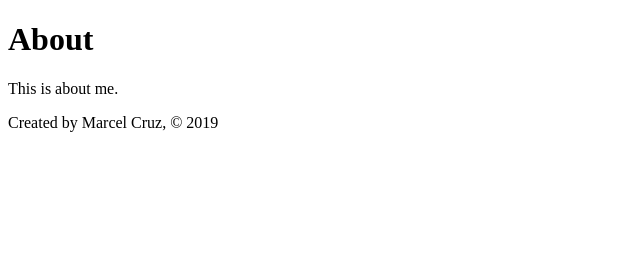
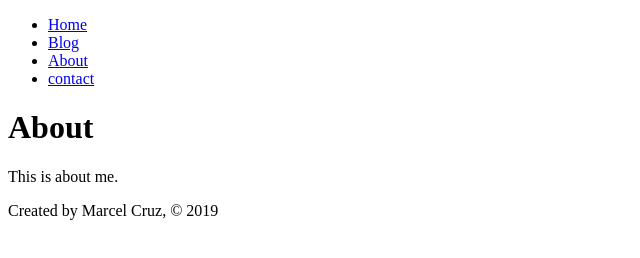
Before and after one commit to marcelscruz/gatsby-bootcamp, a Gatsby site: page /about in a window 1280 px wide. Shown: the whole page, without its empty margins (0-640 px from the left). Built offline with nearby package versions, Linux system fonts and the light colour scheme; Gatsby itself is replaced by a stand-in of ours.

Commit message:
Add layout

```diff
--- /dev/null
+++ b/src/components/layout.js
@@ -0,0 +1,15 @@
+import React from 'react'
+import Header from 'components/header'
+import Footer from 'components/footer'
+
+const Layout = ({ children }) => {
+  return (
+    <div>
+      <Header />
+      {children}
+      <Footer />
+    </div>
+  )
+}
+
+export default Layout
--- a/src/pages/about.js
+++ b/src/pages/about.js
@@ -1,13 +1,12 @@
 import React from 'react'
-import Footer from 'components/footer'
+import Layout from 'components/layout'
 
 const AboutPage = () => {
   return (
-    <div>
+    <Layout>
       <h1>About</h1>
       <p>This is about me.</p>
-      <Footer />
-    </div>
+    </Layout>
   )
 }
 
```
Also changed, not shown: src/pages/blog.js (+3 -4 lines), src/pages/contact.js (+3 -4 lines), src/pages/index.js (+3 -4 lines).
